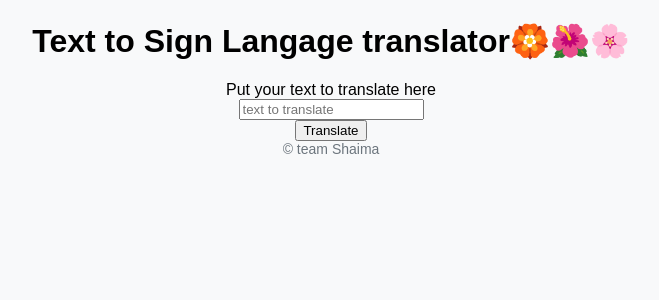
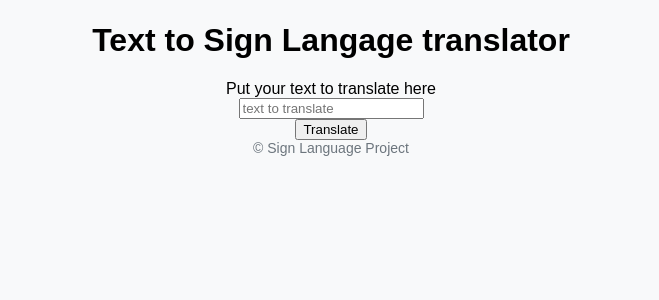
Before and after one commit to ShaymaEssghaier/Sign_language, a Flask app: page / in a window 1280 px wide. Shown: the part 149-449 px from the top of the page, without its empty margins (309-968 px from the left). Run offline with Flask 3, Linux system fonts and the light colour scheme; parts of the project's set-up code (start-up, migrations or seed data) failed here and were passed over.

Commit message:
Clean templates

```diff
--- a/docker_image/src/templates/index.html
+++ b/docker_image/src/templates/index.html
@@ -50,7 +50,7 @@
           </div>
 
           <div class="jumbotron">
-            <h1>Text to Sign Langage translator🏵️🌺🌸</h1>
+            <h1>Text to Sign Langage translator</h1>
           </div>
           <form action="{{ url_for('result') }}" method="post">
               <div class="form-group row">
@@ -65,9 +65,9 @@
                 </div>
               </div>
             </form>
-        <div class="footer">
-            © team Shaima
-        </div>
+            <div class="footer">
+                © Sign Language Project
+            </div>
     </div>
 </body>
 </html>
--- a/docker_image/src/templates/translate.html
+++ b/docker_image/src/templates/translate.html
@@ -51,7 +51,7 @@
         </div>
         -->
         <div class="jumbotron">
-            <h1>Text to American Sign Langage translator - Flask Demo🏵️🌺🌸</h1>
+            <h1>Text to American Sign Langage translator - Flask Demo</h1>
         </div>
         <form action="{{ url_for('result') }}" method="post">
             <div class="form-group row">
@@ -103,7 +103,7 @@
             </div>
         </div>
         <div class="header">
-            <h3>🌸🌺 Sign Langage Translation 🌺🌸</h3>
+            <h3>Sign Langage Translation</h3>
         </div>
         <div class="video-container">
             <img id="stream" data-gloss-sentence="{{ gloss_sentence_after_synonym }}" src="{{ url_for('video_feed', gloss_sentence_before_synonym=gloss_sentence_before_synonym, loss_sentence_after_synonym=gloss_sentence_after_synonym) }}" alt="Streaming video">
```
